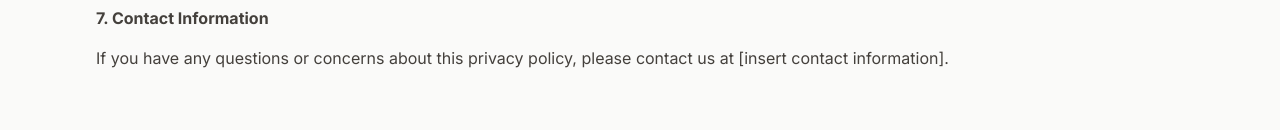
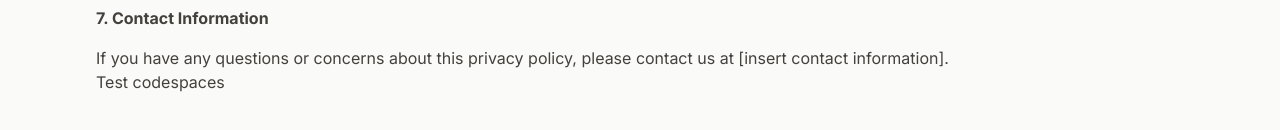
Before and after one commit to philipsavkin/training-done, a Next.js app: page /privacy in a window 1280 px wide. Shown: the part 942-1072 px from the top of the page. Built offline with nearby package versions, Linux system fonts and the light colour scheme; no server answers.

Commit message:
Test codespaces

```diff
--- a/app/privacy/page.tsx
+++ b/app/privacy/page.tsx
@@ -58,6 +58,7 @@ export default function PrivacyPolicy() {
         If you have any questions or concerns about this privacy policy, please contact us at [insert contact
         information].
       </section>
+      <section>Test codespaces</section>
     </main>
   )
 }
```
